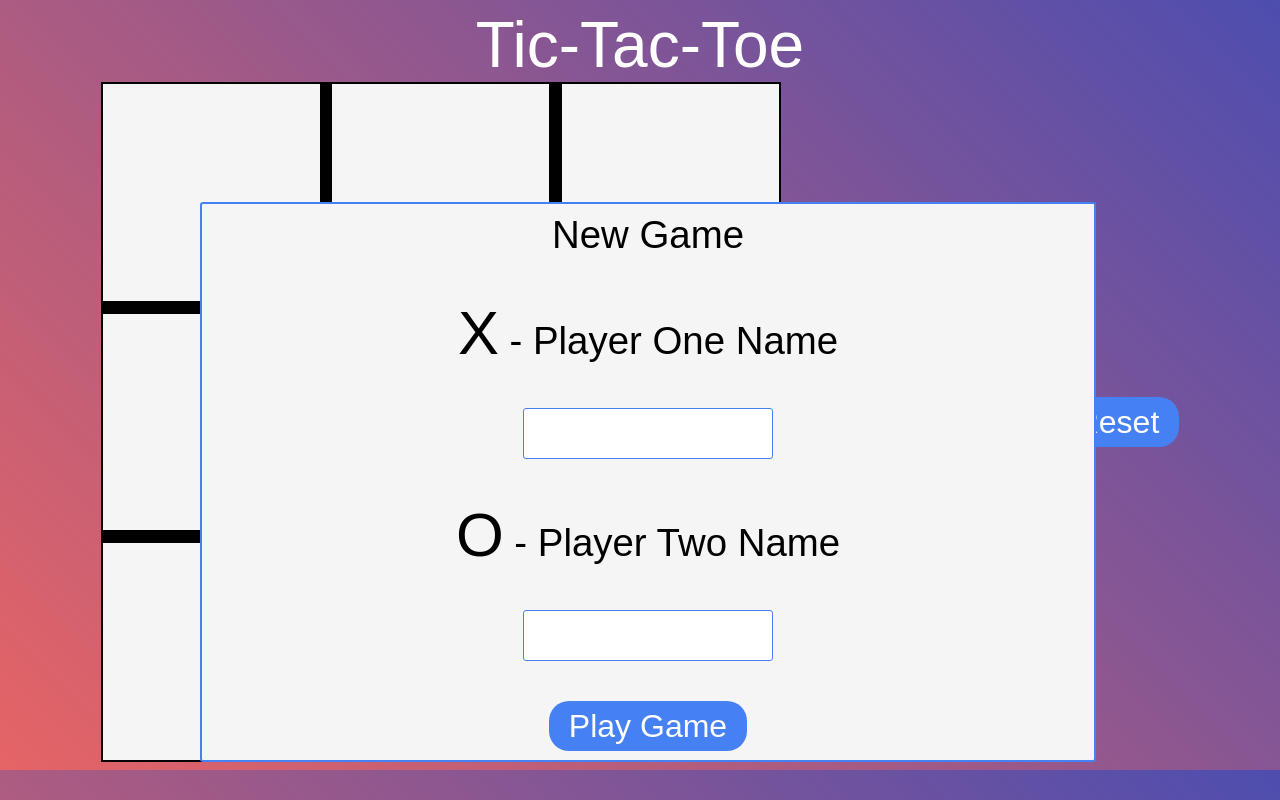
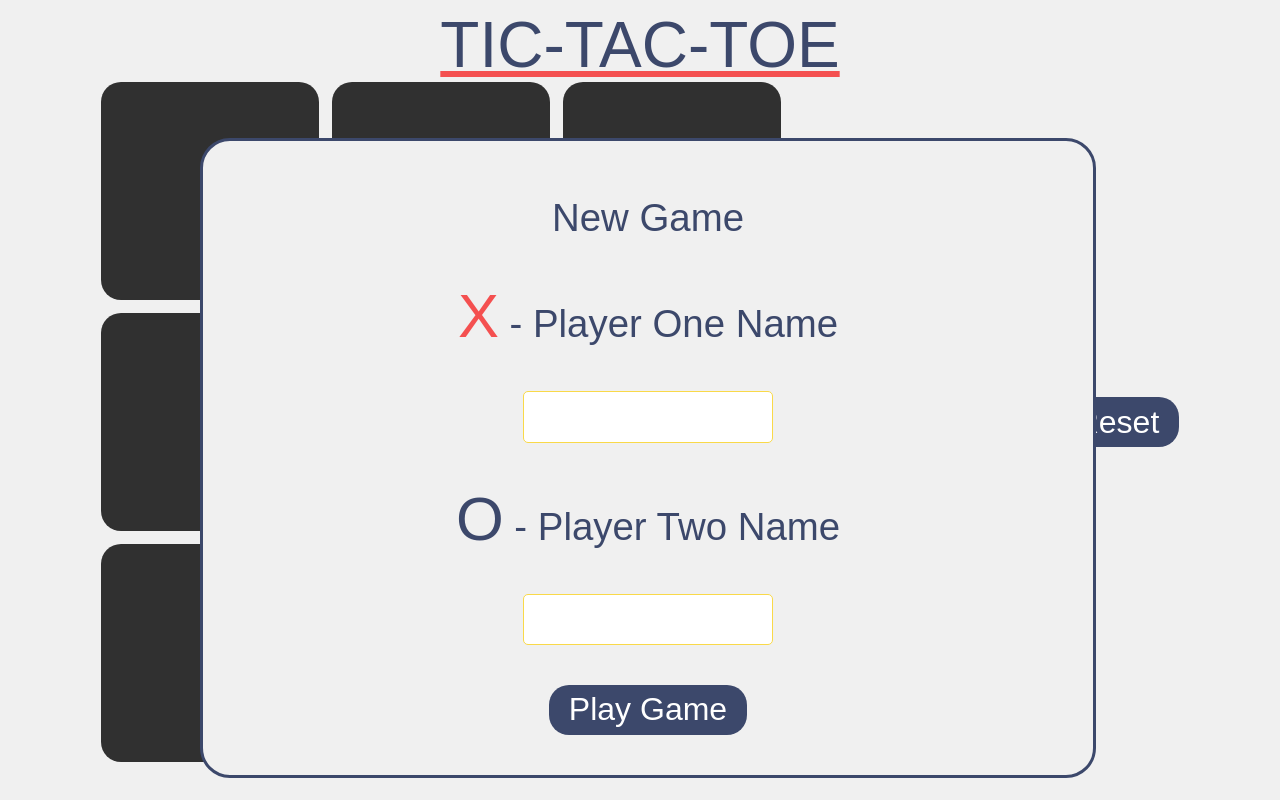
Before and after one commit to robotsWhoFeelLove/tic-tac-toe, a plain HTML site: page index.html in a window 1280 px wide. Drawn offline with Linux system fonts and the light colour scheme; a web font is replaced by a local one.

Commit message:
Update styles, clean up code, add timeout for display

```diff
--- a/index.html
+++ b/index.html
@@ -12,13 +12,13 @@
 </head>
 <body>
     <div class="header">
-        Tic-Tac-Toe
+        TIC-TAC-TOE
     </div>
     <div class="display" >
         <div>New Game</div>
-        <label class="launch-label" for="">X - Player One Name</label>
+        <label class="launch-label x-label" for="">X - Player One Name</label>
         <input id="player-one" type="text">
-        <label class="launch-label" for="">O - Player Two Name</label>
+        <label class="launch-label o-label" for="">O - Player Two Name</label>
         <input id="player-two" type="text">
         <button id="play">Play Game</button>
     </div>
--- a/index.js
+++ b/index.js
@@ -79,9 +79,10 @@ const gameController = ((playerOneName="Player One", playerTwoName="Player Two")
     let isResult = false;
     let player;
     let i = 0
-    // while (!isResult){
+
 
     const showText = function(text){
+        setTimeout(()=>{
         let display = document.querySelector(".display");
         display.innerHTML=""
         let displayText = document.createElement("div");
@@ -89,50 +90,34 @@ const gameController = ((playerOneName="Player One", playerTwoName="Player Two")
         display.appendChild(displayText);
         display.classList.toggle("hidden");
         setTimeout(()=>{display.classList.toggle("hidden")},
-        1500)
+        1100)},300)
 
     }
 
     function playRound() {
         console.log("playRound ran");
 
-        // document.querySelector(".display").classList.toggle("hidden");
-        // if(isResult){
         player = players[i];
 
         showText(`${player.marker}!!!! It's your move, ${player.name}`)
 
 
-        // let display = document.querySelector(".display");
-        // display.innerHTML=""
-        // let displayText = document.createElement("div");
-        // displayText.textContent = `${player.marker}!!!! It's your move, ${player.name}`
-        // display.appendChild(displayText);
-        // display.classList.toggle("hidden");
-        // setTimeout(()=>{display.classList.toggle("hidden")},
-        // 2000)
-        // return{
-        //     players,
-        //     playerOneName,
-        //     playerTwoName,
-        //     playRound,
-        //     i
-        // }
+
     }
     playRound()
 
 document.body.addEventListener("click", (e)=>{console.log(e.target);
     if(e.target.className.substring(0,5)==="space"){
-                // let selectedSpace = document.e.target.classList
+
                 if(e.target.textContent != "X" || e.target.textContent != "O"){
-                e.target.textContent = player.marker;
+                e.target.textContent = player.marker;}
                 let position = e.target.id.substring(5);
                 console.log({position})
                 e.target.classList.add(`${player.marker.toLowerCase()}-space`);
                 playerClick(position)
             } else {
                 showText ("That space is already taken!")
-            }}});
+            }});
 
 
  let playerClick =  function(position){console.log({position});
@@ -142,21 +127,9 @@ document.body.addEventListener("click", (e)=>{console.log(e.target);
             console.log({rowNum});
             let columnNum = position - ((rowNum - 1) *3);
             console.log({columnNum});
-        // row = prompt(`${player.name}, select row`);
-        // console.log({row});
-        // column = prompt(`${player.name}, select column`);
-        // console.log({column});
 
-            // if(gameBoard.board[rowNum-1].columns[columnNum-1]){
-            //     console.log("Move is taken, please select another row");
-            //     console.log("Please select another column");
-            // } else {
                 gameBoard.playerMove(rowNum,columnNum,player.marker);
                 console.log (`${player.name} places ${player.marker} on row ${rowNum} and column ${columnNum}`);
-
-            // }
-
-
 
 
         let getBoard = console.table(gameBoard.board[0].columns+ "\n" +gameBoard.board[1].columns+" \n" +gameBoard.board[2].columns);
@@ -174,16 +147,9 @@ document.body.addEventListener("click", (e)=>{console.log(e.target);
             playRound();
         }
         document.body.removeEventListener("click",playerClick())
-        // playRound
         }
 })
 
-
-
-// if (!isResult){
-//     playRound()}
-// })
-// ();
 document.querySelector("#play").addEventListener("click",()=>{
     let playerOne = document.querySelector("#player-one").value == ""? "Player One":
     document.querySelector("#player-one").value ;
--- a/styles.css
+++ b/styles.css
@@ -1,20 +1,22 @@
 *{
     box-sizing: border-box;
     font-family: 'Francois One', sans-serif;
-    font-size: clamp(1rem,3vw,2rem);
+    font-size: clamp(.95rem,3vw,2rem);
 }
 body{
-    background: linear-gradient(45deg, #e66465, rgb(2, 2, 141,.7));
+    background-color:#F0F0F0;
 }
 .display{
     position: absolute;
-    height: 70vh;
+    height: 80vh;
     width: 70vw;
     margin-left: 15vw;
-    margin-top: 15vh;
-    background-color: whitesmoke;
-    border: 2px solid #4681f4;
-    border-radius: 3px;
+    margin-top: 7vh;
+    background-color: #F0F0F0;
+    border: 3px solid #3C486B;
+    border-radius: 30px;
+    color: #3C486B;
+    padding-top: 15px;
 
     display: flex;
     flex-direction: column;
@@ -26,30 +28,29 @@ body{
 }
 input{
     width: min(50vw,250px);
-    border: 1px solid #4681f4;
-    border-radius: 3px;
+    border: 1px solid #F9D949;;
+    border-radius: 5px;
     height: 1.6rem;
 }
 .hidden{
     display: none;
 }
 .board-container{
-    /* margin-left: auto
-    margin-top: min(7.5vw,7.5vh); */
     display: grid;
     grid-template-columns: 1fr 1fr 1fr;
     grid-template-rows: 1fr 1fr 1fr;
-    border: 2px solid black;
+
     width: min(85vw,85vh);
     height: min(85vw,85vh);
-    background-color: black;
+
     gap: 1vw;
 }
 .space{
- background-color: whitesmoke;
+ background-color: rgb(0, 0, 0,.8);
  display: grid;
  justify-content: center;
  align-items: center;
+ border-radius: 20px;
 }
 
 .main{
@@ -64,17 +65,17 @@ input{
 .x-space{
     font-size: 2.5rem;
     font-family: 'Times New Roman', Times, serif;
-    background-color: rgba(196, 2, 2, 0.875);
+    background-color: #F45050;
     color: rgb(228, 228, 228);
 }
 .o-space{
     font-size: 2.5rem;
     font-family: 'Times New Roman', Times, serif;
-    background-color: rgb(2, 2, 141);
+    background-color: #3C486B;
     color: rgb(228, 228, 228);
 }
 button{
-    background-color: #4681f4;
+    background-color: #3C486B;
     height: 50px;
     width: 250;
     border-radius: 20px;
@@ -90,19 +91,24 @@ button{
     font-family: 'Francois One', sans-serif;
     font-size: clamp(1.5rem,5vw,2.5rem);
     text-align: center;
-    color: white;
+    color: #3C486B;
+    text-decoration: underline #F45050;
+
 }
 
-/* .x-space:hover,
-.O-space:hover{ */
+
 .space:hover{
-    background: linear-gradient(45deg, rgb(196, 2, 2, 0.875),#4681f4);
+
+    background-color: #F9D949;;
 }
-/* .space:hover{
-    background: yellow;
-} */
 
 .launch-label::first-letter{
     font-size:160%;
 
 }
+.x-label::first-letter{
+    color: #F45050;
+}
+.o-label::first-letter{
+    color: #3C486B;
+}
```
